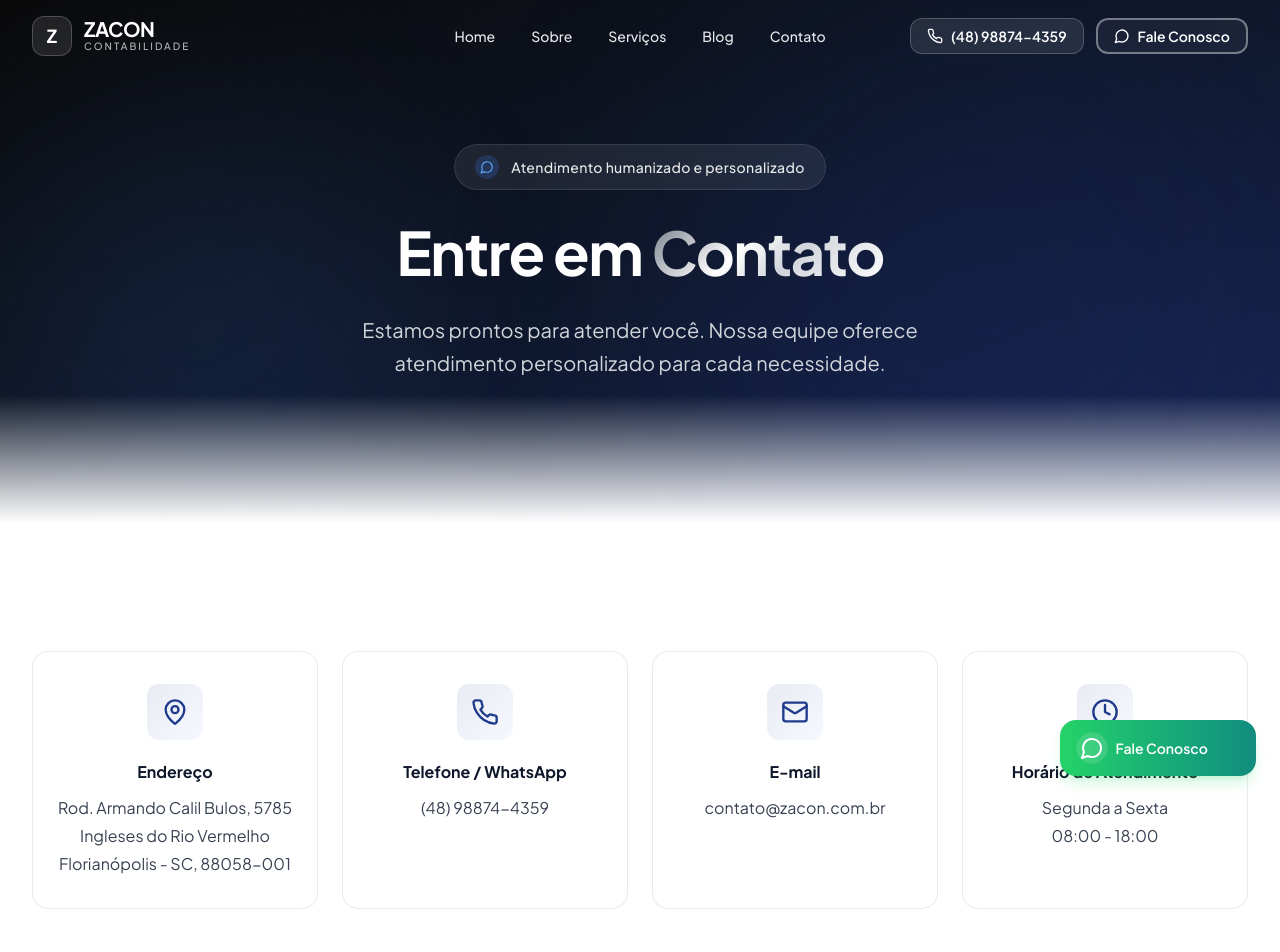
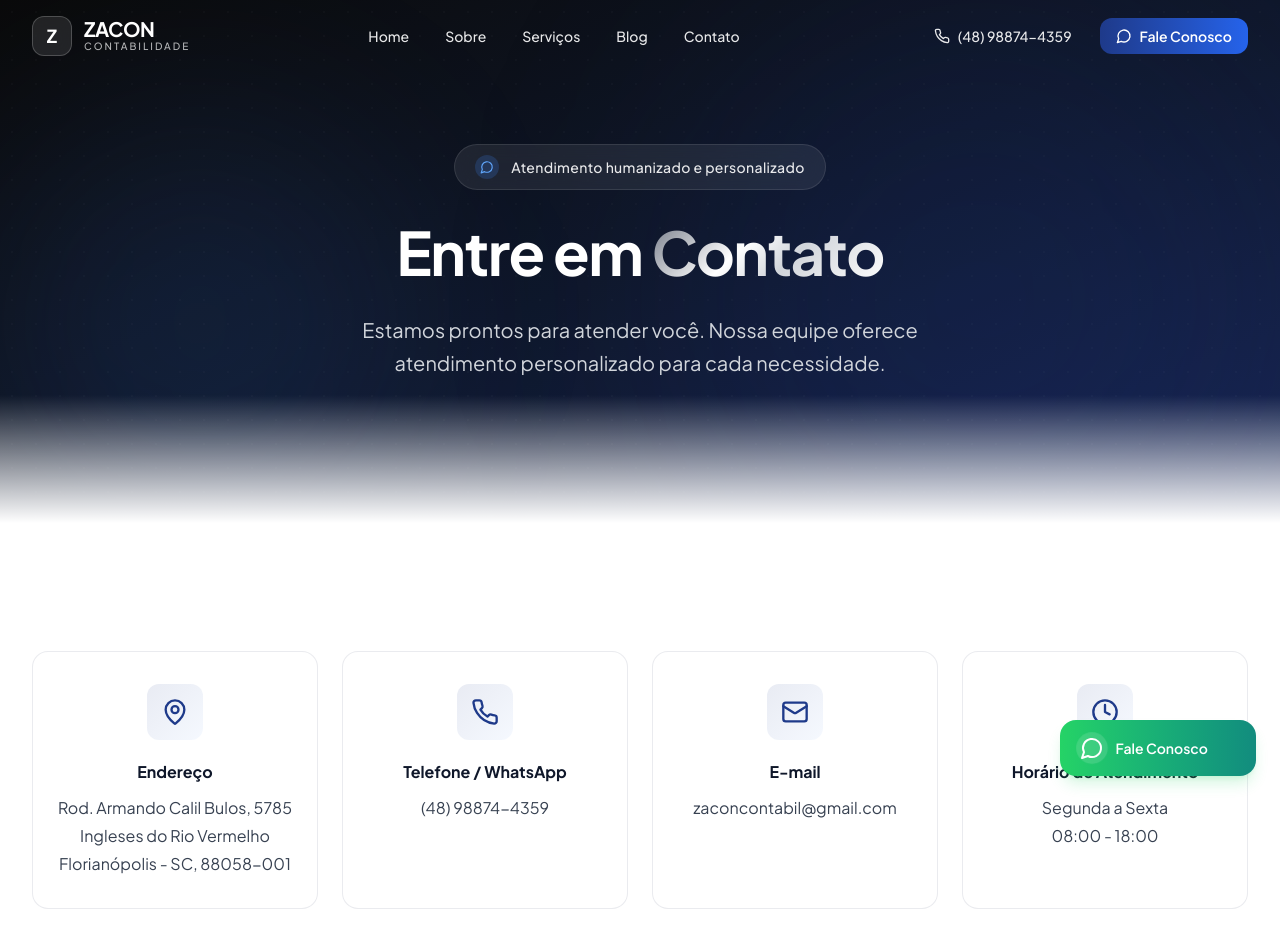
Before and after one commit to fastteam7/ZaconF, a Next.js app: page /contato in a window 1280 px wide. Shown: the top 952 px of the page. Built offline with nearby package versions, Linux system fonts and the light colour scheme.

Commit message:
FIX mobile e email

```diff
--- a/app/_components/Footer.tsx
+++ b/app/_components/Footer.tsx
@@ -229,13 +229,13 @@ export function Footer() {
               </li>
               <li>
                 <a
-                  href="mailto:contato@zacon.com.br"
+                  href="mailto:zaconcontabil@gmail.com"
                   className="group flex items-center text-sm text-zacon-silver-light hover:text-white transition-colors"
                 >
                   <div className="flex items-center justify-center w-9 h-9 rounded-lg bg-zacon-corporate/10 border border-zacon-corporate/20 mr-3 flex-shrink-0 group-hover:bg-zacon-corporate/20 transition-colors">
                     <Mail className="h-4 w-4 text-zacon-corporate" />
                   </div>
-                  <span>contato@zacon.com.br</span>
+                  <span>zaconcontabil@gmail.com</span>
                 </a>
               </li>
               <li className="flex items-center text-sm text-zacon-silver-light">
--- a/app/_components/Header.tsx
+++ b/app/_components/Header.tsx
@@ -2,7 +2,7 @@
 
 import { useState, useEffect } from "react";
 import Link from "next/link";
-import { Menu, X, Phone, MessageCircle, ArrowRight } from "lucide-react";
+import { Menu, X, Phone, MessageCircle, Mail, Clock, ChevronRight } from "lucide-react";
 import { Button } from "./ui/button";
 import { cn } from "@/lib/utils";
 import { getWhatsAppLink } from "@/lib/utils";
@@ -27,7 +27,6 @@ export function Header() {
     const handleScroll = () => {
       const currentScrollY = window.scrollY;
 
-      // Show/hide based on scroll direction
       if (currentScrollY > lastScrollY && currentScrollY > 100) {
         setVisible(false);
       } else {
@@ -42,71 +41,63 @@ export function Header() {
     return () => window.removeEventListener("scroll", handleScroll);
   }, [lastScrollY]);
 
+  // Bloqueia scroll do body quando menu está aberto
+  useEffect(() => {
+    if (mobileMenuOpen) {
+      document.body.style.overflow = "hidden";
+    } else {
+      document.body.style.overflow = "";
+    }
+    return () => {
+      document.body.style.overflow = "";
+    };
+  }, [mobileMenuOpen]);
+
+  const closeMenu = () => setMobileMenuOpen(false);
+
   return (
+    <>
       <header
         className={cn(
           "fixed top-0 left-0 right-0 z-50 transition-all duration-500",
           scrolled
-          ? "glass-nav shadow-premium-md py-2"
-          : "bg-transparent py-4 border-b border-transparent",
+            ? "bg-white/95 backdrop-blur-md shadow-lg border-b border-zacon-light/50 py-2"
+            : "bg-transparent py-4",
           visible ? "translate-y-0" : "-translate-y-full"
         )}
       >
         <nav className="mx-auto flex max-w-7xl items-center justify-between px-4 sm:px-6 lg:px-8">
           {/* Logo */}
-        <div className="flex lg:flex-1">
-          <Link
-            href="/"
-            className="group -m-1.5 p-1.5 flex items-center gap-3 transition-all duration-300 hover:opacity-90"
+          <Link href="/" className="flex items-center gap-3 group">
+            <div
+              className={cn(
+                "flex items-center justify-center w-10 h-10 rounded-xl transition-all duration-300 group-hover:scale-105",
+                scrolled
+                  ? "bg-gradient-to-br from-zacon-corporate to-zacon-corporate-light shadow-lg"
+                  : "bg-white/10 backdrop-blur-sm border border-white/20"
+              )}
             >
-            <div className="flex items-center">
-              {/* Logo Mark */}
-              <div className={cn(
-                "flex items-center justify-center w-10 h-10 rounded-xl transition-all duration-300",
-                scrolled
-                  ? "bg-gradient-to-br from-zacon-corporate to-zacon-corporate-light shadow-glow-sm"
-                  : "bg-white/10 backdrop-blur-sm border border-white/20"
-              )}>
-                <span className={cn(
-                  "text-lg font-bold",
-                  scrolled ? "text-white" : "text-white"
-                )}>Z</span>
+              <span className="text-lg font-bold text-white">Z</span>
             </div>
-              {/* Logo Text */}
-              <div className="ml-3 flex flex-col">
-                <span className={cn(
+            <div className="flex flex-col">
+              <span
+                className={cn(
                   "text-xl font-bold tracking-tight leading-none transition-colors duration-300",
                   scrolled ? "text-zacon-navy" : "text-white"
-                )}>
+                )}
+              >
                 ZACON
               </span>
-                <span className={cn(
+              <span
+                className={cn(
                   "text-[10px] font-medium tracking-[0.2em] uppercase transition-colors duration-300",
                   scrolled ? "text-zacon-graphite-muted" : "text-white/70"
-                )}>
+                )}
+              >
                 Contabilidade
               </span>
             </div>
-            </div>
           </Link>
-        </div>
-
-        {/* Mobile menu button */}
-        <div className="flex lg:hidden">
-          <button
-            type="button"
-            className={cn(
-              "inline-flex items-center justify-center rounded-xl p-2.5 transition-all duration-300",
-              scrolled
-                ? "text-zacon-graphite hover:bg-zacon-light-soft"
-                : "text-white hover:bg-white/10"
-            )}
-            onClick={() => setMobileMenuOpen(true)}
-            aria-label="Abrir menu"
-          >
-            <Menu className="h-6 w-6" aria-hidden="true" />
-          </button>
-        </div>
 
           {/* Desktop navigation */}
           <div className="hidden lg:flex lg:gap-x-1">
@@ -117,39 +108,36 @@ export function Header() {
                 className={cn(
                   "relative px-4 py-2.5 text-sm font-medium transition-all duration-300 rounded-lg group",
                   scrolled
-                  ? "text-zacon-graphite hover:text-zacon-corporate hover:bg-zacon-light-soft/50"
+                    ? "text-zacon-graphite hover:text-zacon-corporate hover:bg-zacon-corporate/5"
                     : "text-white/90 hover:text-white hover:bg-white/10"
                 )}
               >
                 {item.name}
-              <span className={cn(
+                <span
+                  className={cn(
                     "absolute inset-x-4 -bottom-0.5 h-0.5 rounded-full transition-all duration-300 origin-left scale-x-0 group-hover:scale-x-100",
                     scrolled ? "bg-zacon-corporate" : "bg-white"
-              )} />
+                  )}
+                />
               </Link>
             ))}
           </div>
 
           {/* Desktop CTA buttons */}
-        <div className="hidden lg:flex lg:flex-1 lg:justify-end lg:gap-x-3">
-          <Button
-            variant={scrolled ? "ghost" : "glass"}
-            size="sm"
-            asChild
+          <div className="hidden lg:flex lg:items-center lg:gap-x-3">
+            <a
+              href="tel:+5548988744359"
               className={cn(
-              scrolled ? "" : "text-white"
+                "flex items-center gap-2 px-4 py-2 text-sm font-medium rounded-lg transition-all duration-300",
+                scrolled
+                  ? "text-zacon-graphite hover:text-zacon-corporate"
+                  : "text-white/90 hover:text-white"
               )}
             >
-            <a href="tel:+5548988744359">
-              <Phone className="mr-2 h-4 w-4" />
-              (48) 98874-4359
+              <Phone className="h-4 w-4" />
+              <span className="hidden xl:inline">(48) 98874-4359</span>
             </a>
-          </Button>
-          <Button
-            variant={scrolled ? "default" : "outline-light"}
-            size="sm"
-            asChild
-          >
+            <Button variant="premium" size="sm" asChild>
               <a
                 href={getWhatsAppLink(WHATSAPP_NUMBER)}
                 target="_blank"
@@ -160,131 +148,129 @@ export function Header() {
               </a>
             </Button>
           </div>
+
+          {/* Mobile menu button */}
+          <button
+            type="button"
+            className={cn(
+              "lg:hidden inline-flex items-center justify-center rounded-xl p-2.5 transition-all duration-300",
+              scrolled
+                ? "text-zacon-graphite hover:bg-zacon-light-soft"
+                : "text-white hover:bg-white/10"
+            )}
+            onClick={() => setMobileMenuOpen(true)}
+            aria-label="Abrir menu"
+          >
+            <Menu className="h-6 w-6" />
+          </button>
         </nav>
+      </header>
 
-      {/* Mobile menu overlay - z-index corrigido para funcionar corretamente */}
+      {/* Mobile Menu - Renderização condicional para garantir funcionamento */}
+      {mobileMenuOpen && (
+        <div className="lg:hidden fixed inset-0 z-[9999]">
+          {/* Backdrop com blur */}
           <div
-        className={cn(
-          "lg:hidden fixed inset-0 z-[60] transition-opacity duration-300",
-          mobileMenuOpen ? "opacity-100 pointer-events-auto" : "opacity-0 pointer-events-none"
-        )}
-      >
-        {/* Backdrop */}
-        <div
-          className={cn(
-            "fixed inset-0 z-[65] bg-zacon-navy/60 backdrop-blur-md transition-opacity duration-300",
-            mobileMenuOpen ? "opacity-100" : "opacity-0"
-          )}
-          onClick={() => setMobileMenuOpen(false)}
-          aria-hidden="true"
+            className="absolute inset-0 bg-zacon-navy/60 backdrop-blur-sm"
+            onClick={closeMenu}
           />
 
-        {/* Menu panel */}
-        <div
-          className={cn(
-            "fixed inset-y-0 right-0 z-[70] w-full overflow-y-auto bg-white sm:max-w-sm sm:ring-1 sm:ring-zacon-light shadow-premium-2xl transition-transform duration-500 ease-out",
-            mobileMenuOpen ? "translate-x-0" : "translate-x-full"
-          )}
-        >
-          {/* Header */}
-          <div className="flex items-center justify-between px-6 py-5 border-b border-zacon-light">
-            <Link
-              href="/"
-              className="-m-1.5 p-1.5 flex items-center gap-2"
-              onClick={() => setMobileMenuOpen(false)}
-            >
-              <div className="flex items-center justify-center w-9 h-9 rounded-lg bg-gradient-to-br from-zacon-corporate to-zacon-corporate-light shadow-glow-sm">
-                <span className="text-base font-bold text-white">Z</span>
+          {/* Menu Panel */}
+          <div className="absolute top-0 right-0 bottom-0 w-full max-w-sm bg-white shadow-2xl flex flex-col">
+            {/* Header do Menu */}
+            <div className="flex items-center justify-between p-5 border-b border-zacon-light">
+              <Link href="/" className="flex items-center gap-3" onClick={closeMenu}>
+                <div className="flex items-center justify-center w-10 h-10 rounded-xl bg-gradient-to-br from-zacon-corporate to-zacon-corporate-light shadow-lg">
+                  <span className="text-lg font-bold text-white">Z</span>
                 </div>
                 <div className="flex flex-col">
-                <span className="text-lg font-bold text-zacon-navy tracking-tight leading-none">
+                  <span className="text-xl font-bold text-zacon-navy tracking-tight leading-none">
                     ZACON
                   </span>
-                <span className="text-[9px] font-medium text-zacon-graphite-muted tracking-[0.15em] uppercase">
+                  <span className="text-[10px] font-medium text-zacon-graphite-muted tracking-[0.2em] uppercase">
                     Contabilidade
                   </span>
                 </div>
               </Link>
               <button
                 type="button"
-              className="rounded-xl p-2.5 text-zacon-graphite hover:bg-zacon-light-soft transition-colors"
-              onClick={() => setMobileMenuOpen(false)}
+                className="p-2.5 rounded-xl text-zacon-graphite hover:bg-zacon-light-soft transition-colors"
+                onClick={closeMenu}
                 aria-label="Fechar menu"
               >
-              <X className="h-6 w-6" aria-hidden="true" />
+                <X className="h-6 w-6" />
               </button>
             </div>
 
-          {/* Navigation links */}
-          <div className="px-6 py-6">
+            {/* Navigation Links */}
+            <nav className="flex-1 overflow-y-auto p-5">
               <div className="space-y-1">
-              {navigation.map((item, index) => (
+                {navigation.map((item) => (
                   <Link
                     key={item.name}
                     href={item.href}
-                  className={cn(
-                    "group flex items-center justify-between rounded-xl px-4 py-4 text-base font-medium text-zacon-graphite transition-all duration-300",
-                    "hover:bg-gradient-to-r hover:from-zacon-corporate/5 hover:to-transparent hover:text-zacon-corporate",
-                    "animate-fade-in-up"
-                  )}
-                  style={{ animationDelay: `${index * 50}ms` }}
-                  onClick={() => setMobileMenuOpen(false)}
+                    className="flex items-center justify-between p-4 rounded-xl text-base font-medium text-zacon-graphite hover:bg-gradient-to-r hover:from-zacon-corporate/5 hover:to-transparent hover:text-zacon-corporate transition-all duration-200 group"
+                    onClick={closeMenu}
                   >
                     <span>{item.name}</span>
-                  <ArrowRight className="h-4 w-4 text-zacon-silver opacity-0 -translate-x-2 group-hover:opacity-100 group-hover:translate-x-0 transition-all duration-300" />
+                    <ChevronRight className="h-5 w-5 text-zacon-silver group-hover:text-zacon-corporate group-hover:translate-x-1 transition-all duration-200" />
                   </Link>
                 ))}
               </div>
-          </div>
+            </nav>
 
-          {/* CTA section */}
-          <div className="px-6 py-6 border-t border-zacon-light bg-zacon-light-ultra">
+            {/* CTA Section */}
+            <div className="p-5 border-t border-zacon-light bg-zacon-light-ultra">
               <p className="text-xs text-zacon-graphite-muted uppercase tracking-wider font-semibold mb-4">
                 Entre em contato
               </p>
               <div className="space-y-3">
-              <Button variant="outline" className="w-full justify-center h-12" asChild>
-                <a href="tel:+5548988744359">
-                  <Phone className="mr-2 h-4 w-4" />
+                <a
+                  href="tel:+5548988744359"
+                  className="flex items-center justify-center gap-2 w-full py-3.5 px-4 text-zacon-corporate font-semibold border-2 border-zacon-corporate rounded-xl hover:bg-zacon-corporate hover:text-white transition-all duration-300"
+                >
+                  <Phone className="h-5 w-5" />
                   (48) 98874-4359
                 </a>
-              </Button>
-              <Button variant="premium" className="w-full justify-center h-12" asChild>
                 <a
                   href={getWhatsAppLink(WHATSAPP_NUMBER)}
                   target="_blank"
                   rel="noopener noreferrer"
+                  className="flex items-center justify-center gap-2 w-full py-3.5 px-4 text-white font-semibold bg-gradient-to-r from-zacon-corporate via-zacon-corporate-light to-zacon-accent rounded-xl hover:shadow-lg hover:scale-[1.02] transition-all duration-300"
                 >
-                  <MessageCircle className="mr-2 h-4 w-4" />
+                  <MessageCircle className="h-5 w-5" />
                   Falar no WhatsApp
                 </a>
-              </Button>
               </div>
             </div>
 
-          {/* Contact info footer */}
-          <div className="px-6 py-6 border-t border-zacon-light">
-            <div className="space-y-3 text-sm">
+            {/* Footer Info */}
+            <div className="p-5 border-t border-zacon-light">
+              <div className="grid grid-cols-2 gap-4 text-sm">
                 <div>
-                <p className="text-zacon-graphite-muted text-xs uppercase tracking-wider font-semibold mb-1">
-                  E-mail
-                </p>
-                <a href="mailto:contato@zacon.com.br" className="text-zacon-corporate font-medium">
-                  contato@zacon.com.br
+                  <div className="flex items-center gap-2 text-zacon-graphite-muted mb-1">
+                    <Mail className="h-4 w-4" />
+                    <span className="text-xs uppercase tracking-wider font-semibold">E-mail</span>
+                  </div>
+                  <a
+                    href="mailto:zaconcontabil@gmail.com"
+                    className="text-zacon-corporate font-medium hover:underline"
+                  >
+                    zaconcontabil@gmail.com
                   </a>
                 </div>
                 <div>
-                <p className="text-zacon-graphite-muted text-xs uppercase tracking-wider font-semibold mb-1">
-                  Horário
-                </p>
-                <p className="text-zacon-graphite">
-                  Seg - Sex: 08:00 - 18:00
-                </p>
+                  <div className="flex items-center gap-2 text-zacon-graphite-muted mb-1">
+                    <Clock className="h-4 w-4" />
+                    <span className="text-xs uppercase tracking-wider font-semibold">Horário</span>
+                  </div>
+                  <p className="text-zacon-graphite">Seg - Sex: 8h - 18h</p>
                 </div>
               </div>
             </div>
           </div>
         </div>
-    </header>
+      )}
+    </>
   );
 }
--- a/app/contato/page.tsx
+++ b/app/contato/page.tsx
@@ -38,8 +38,8 @@ const contactInfo = [
   {
     icon: Mail,
     title: "E-mail",
-    content: ["contato@zacon.com.br"],
-    link: "mailto:contato@zacon.com.br",
+    content: ["zaconcontabil@gmail.com"],
+    link: "mailto:zaconcontabil@gmail.com",
   },
   {
     icon: Clock,
--- a/app/globals.css
+++ b/app/globals.css
@@ -36,7 +36,7 @@
   --animate-accordion-down: accordion-down 0.2s ease-out;
   --animate-accordion-up: accordion-up 0.2s ease-out;
   --animate-fade-in: fade-in 0.5s ease-out;
-  --animate-fade-in-up: fade-in-up 0.6s ease-out;
+  --animate-fade-in-up: fade-in-up 0.6s ease-out forwards;
   --animate-fade-in-down: fade-in-down 0.6s ease-out;
   --animate-slide-in-right: slide-in-right 0.5s ease-out;
   --animate-slide-in-left: slide-in-left 0.5s ease-out;
--- a/app/page.tsx
+++ b/app/page.tsx
@@ -245,7 +245,7 @@ const faqs = [
   {
     question: "Como posso entrar em contato?",
     answer:
-      "Você pode entrar em contato pelo WhatsApp (48) 98874-4359, pelo e-mail contato@zacon.com.br ou através do formulário em nosso site. Estamos localizados na Rod. Armando Calil Bulos, 5785 - Ingleses do Rio Vermelho, Florianópolis.",
+      "Você pode entrar em contato pelo WhatsApp (48) 98874-4359, pelo e-mail zaconcontabil@gmail.com ou através do formulário em nosso site. Estamos localizados na Rod. Armando Calil Bulos, 5785 - Ingleses do Rio Vermelho, Florianópolis.",
   },
   {
     question: "A ZACON trabalha com MEI?",
--- a/lib/seo.ts
+++ b/lib/seo.ts
@@ -8,7 +8,7 @@ const siteConfig = {
   url: "https://zacon.com.br",
   ogImage: "/og-image.jpg",
   phone: "(48) 98874-4359",
-  email: "contato@zacon.com.br",
+  email: "zaconcontabil@gmail.com",
   whatsapp: "48988744359",
   foundingYear: 2009,
   address: {
--- a/tailwind.config.ts
+++ b/tailwind.config.ts
@@ -112,7 +112,7 @@ const config: Config = {
       },
       animation: {
         "fade-in": "fade-in 0.5s ease-out",
-        "fade-in-up": "fade-in-up 0.6s ease-out",
+        "fade-in-up": "fade-in-up 0.6s ease-out forwards",
         "fade-in-down": "fade-in-down 0.6s ease-out",
         "fade-in-left": "fade-in-left 0.6s ease-out",
         "fade-in-right": "fade-in-right 0.6s ease-out",
```
Lines whose indentation alone changed are shown as unchanged.
